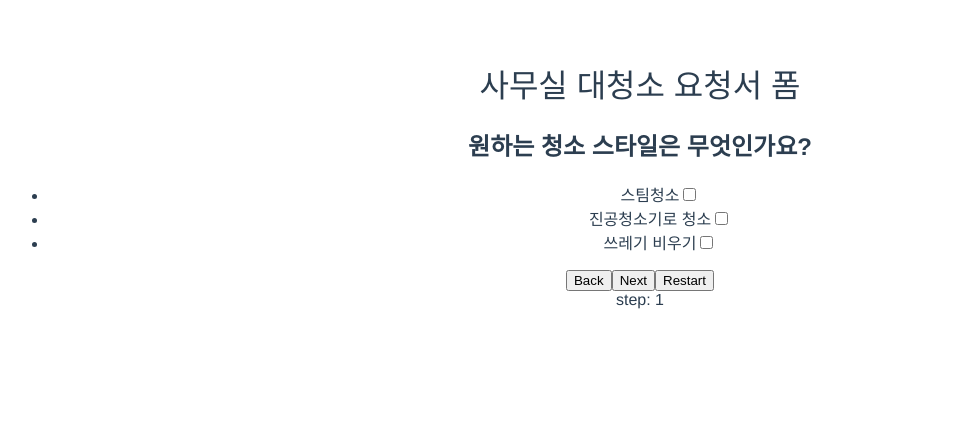
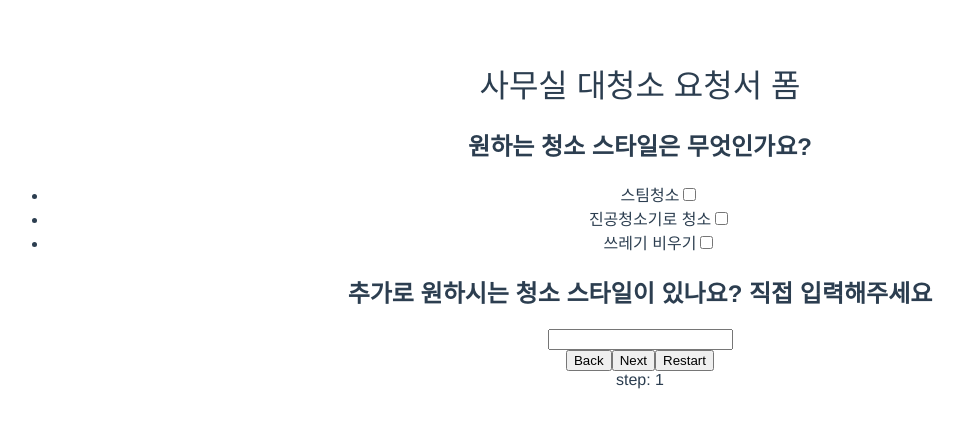
Before and after one commit to radlohead/vue-multi-step-form, a Vue app: page / in a window 1280 px wide. Shown: the top 428 px of the page, without its empty margins (0-964 px from the left). Built offline with nearby package versions, Linux system fonts and the light colour scheme.

Commit message:
step3 추가, input text 입력시 state에 반영

```diff
--- a/src/components/Home.vue
+++ b/src/components/Home.vue
@@ -3,6 +3,7 @@
     <h1>{{ title }}</h1>
     <Step1 v-if="step() === 1"/>
     <Step2 v-if="step() === 2"/>
+    <Step3/>
     <StepMenu/>
   </div>
 </template>
@@ -10,6 +11,7 @@
 <script>
 import Step1 from './Step1'
 import Step2 from './Step2'
+import Step3 from './Step3'
 import StepMenu from './StepMenu'
 import input from '../assets/input'
 
@@ -18,6 +20,7 @@ export default {
   components: {
     Step1,
     Step2,
+    Step3,
     StepMenu
   },
   data () {
--- /dev/null
+++ b/src/components/Step3.vue
@@ -0,0 +1,27 @@
+<template>
+  <section>
+    <h2>{{ title }}</h2>
+    <input
+      type="text"
+      @input="updateCleanStyleText"
+    />
+  </section>
+</template>
+
+<script>
+import input from '../assets/input'
+
+export default {
+  name: 'Step3',
+  data () {
+    return {
+      title: input.items[2].title
+    }
+  },
+  methods: {
+    updateCleanStyleText (e) {
+      this.$store.commit('updateCleanStyleText', e.target)
+    }
+  }
+}
+</script>
--- a/src/stores/index.js
+++ b/src/stores/index.js
@@ -46,6 +46,15 @@ const store = new Vuex.Store({
         })
       }
       console.log('updateRadio', JSON.parse(JSON.stringify(state.form)), items.id, items.value, items.checked)
+    },
+    updateCleanStyleText (state, items) {
+      if (!state.form.items.length) state.form.items.push({ answer: items.value })
+      for (const i of state.form.items.keys()) {
+        if (state.form.items[i].id === undefined) {
+          state.form.items[i].answer = items.value
+        }
+      }
+      console.log('updateCleanStyleText', JSON.parse(JSON.stringify(state.form)), items.id, items.value)
     }
   }
 })
```
